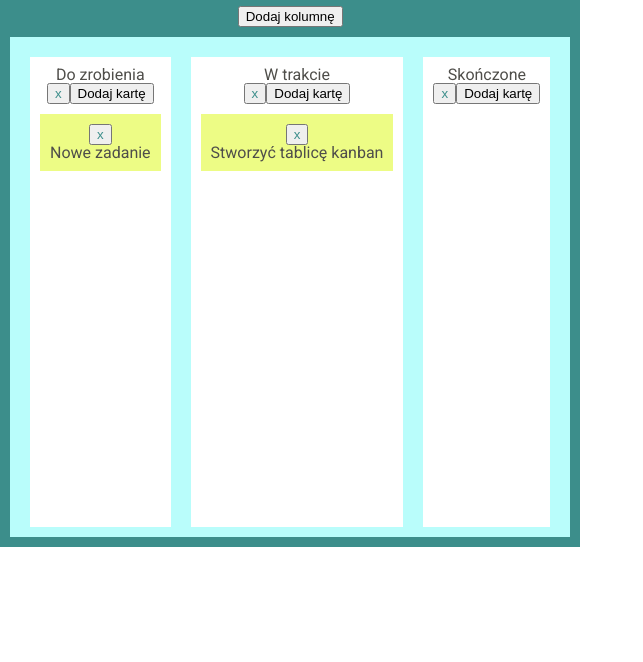
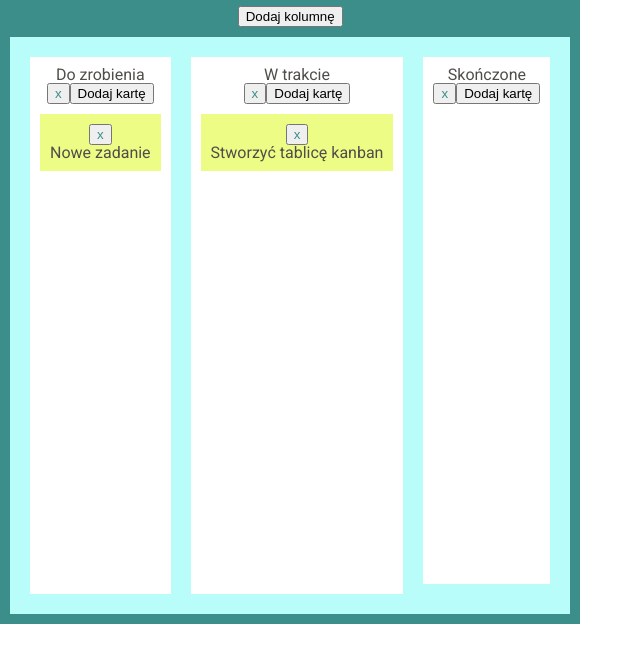
Before and after one commit to KarolinaSze/my_new_project_16_kanban, a plain HTML site: page index.html in a window 1280 px wide. Shown: the part 38-700 px from the top of the page, without its empty margins (0-643 px from the left). Drawn offline with nearby package versions, Linux system fonts and the light colour scheme.

Commit message:
changes css

```diff
--- a/css/style.css
+++ b/css/style.css
@@ -68,7 +68,6 @@ body {
     display: inline-block;
     float: left;
     margin: 0 auto;
-    height: 500px;
 }
 
 h1 {
@@ -93,7 +92,6 @@ h1 {
     float: left;
     margin: 10px;
     padding: 10px;
-    height: 470px;
 }
 
 .card {
@@ -103,3 +101,7 @@ h1 {
     padding: 10px;
     margin: 10px auto;
 }
+
+ul {
+    height: 470px;
+}
```
